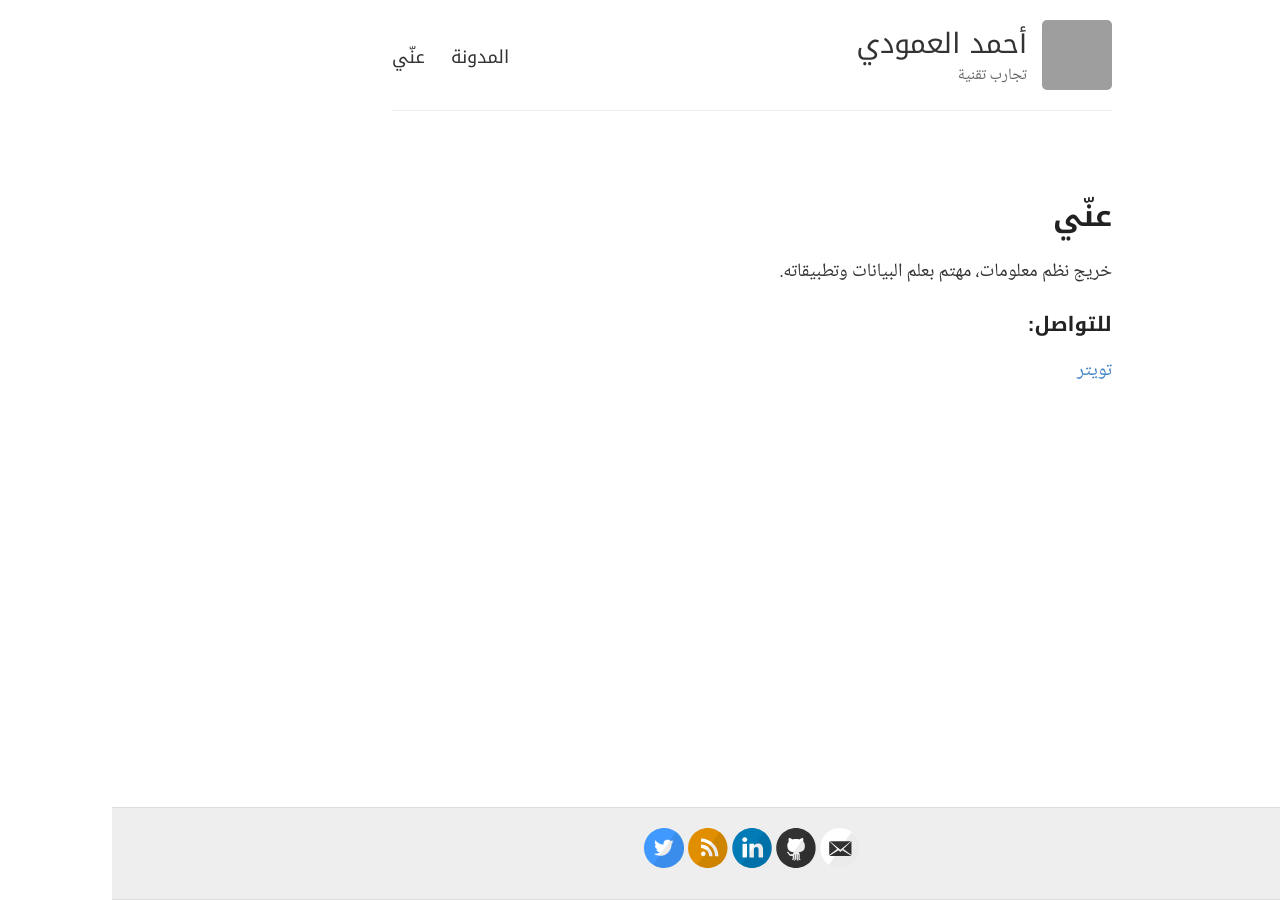
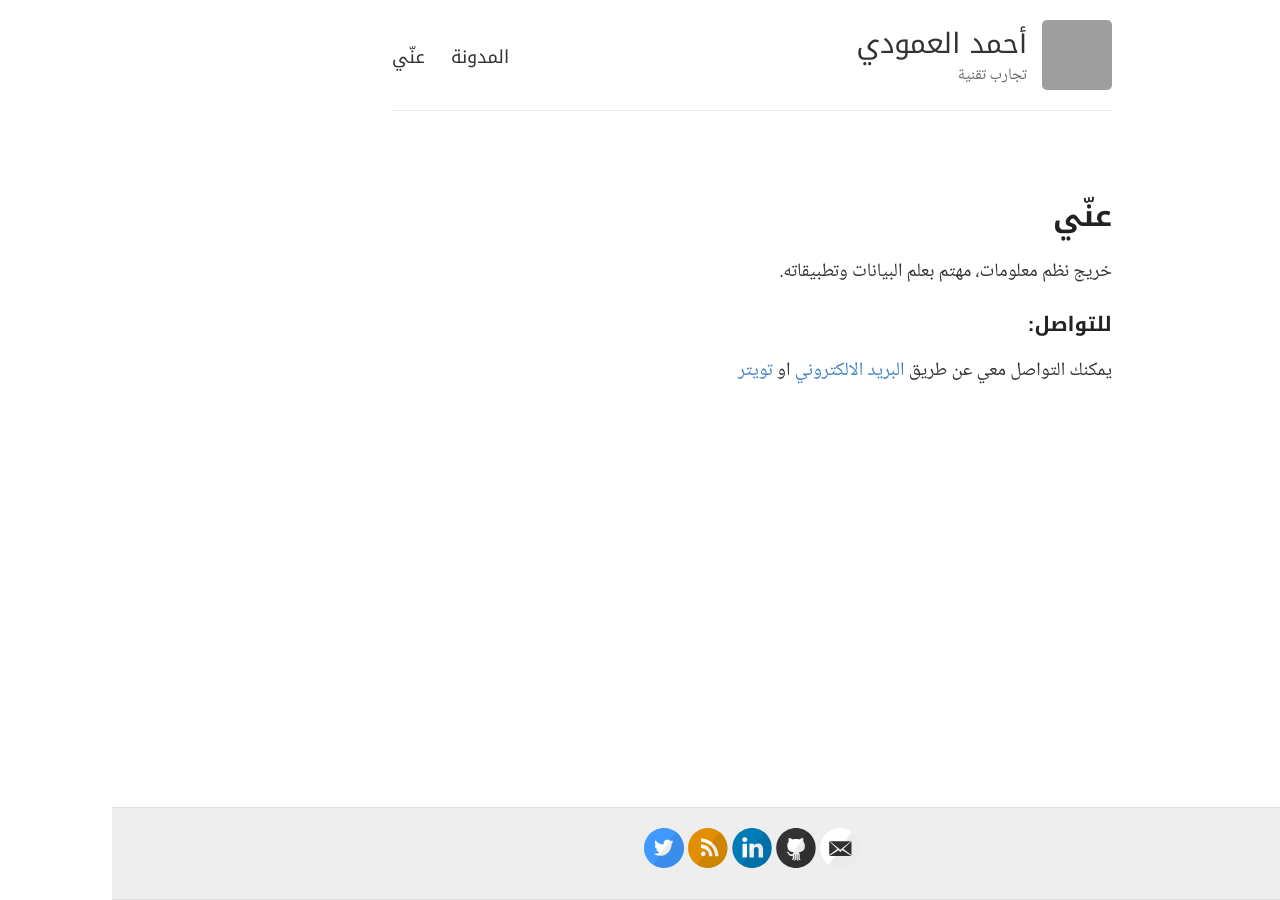
Before and after one commit to ahmadamoudi/ahmadamoudi.github.io, a Jekyll site: the page built from about.md, in a window 1280 px wide. Built offline with Jekyll 4.4.1, drawn with Linux system fonts in a browser that asks for light colours; grey boxes are pictures that could not be loaded.

Commit message:
Update about.md

```diff
--- a/about.md
+++ b/about.md
@@ -9,4 +9,4 @@ published: true
 
 ### للتواصل:
 
-[تويتر](http://twitter.com/i7mada)
+يمكنك التواصل معي عن طريق [البريد الالكتروني](mailto:hi@ahmd.me) او  [تويتر](http://twitter.com/i7mada)
```
